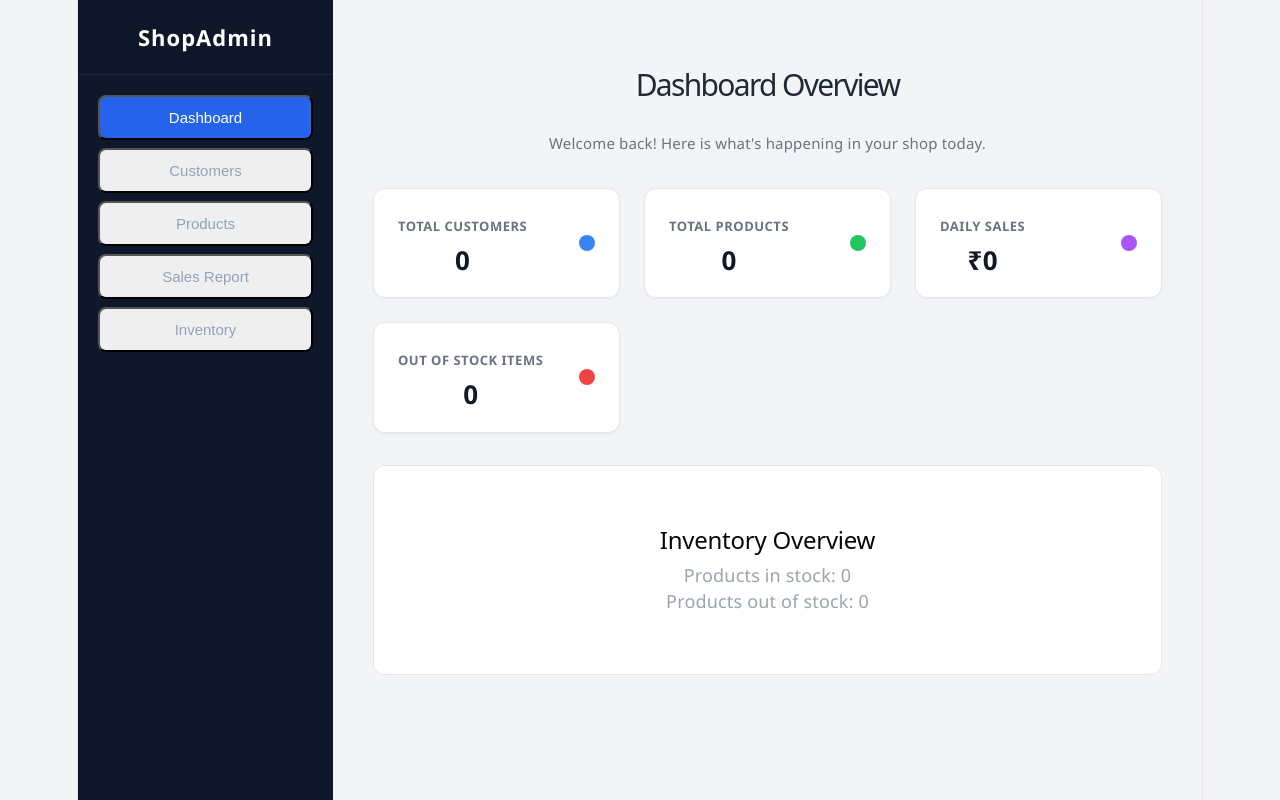
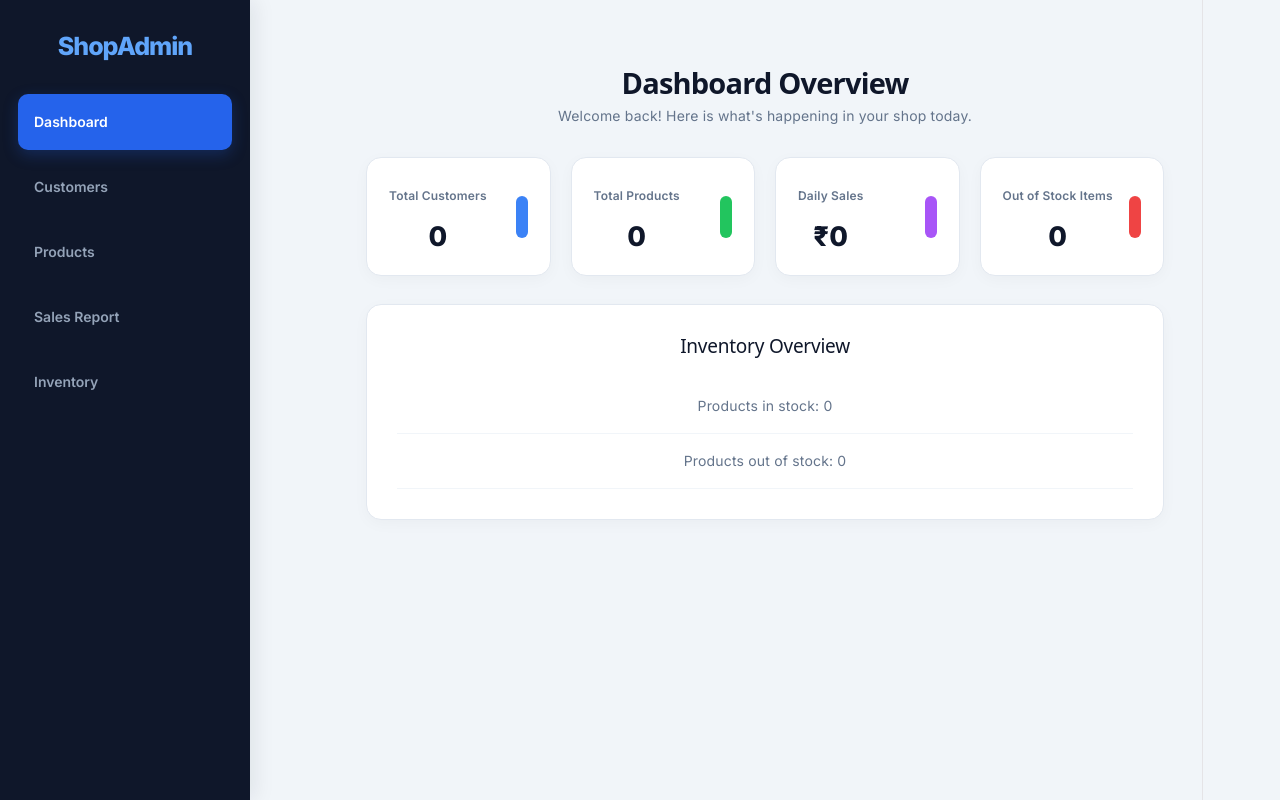
Before and after one commit to skit-devops-2026/DevOps-24ESKCS119, a React (Vite) app: page / in a window 1280 px wide. Built offline with nearby package versions, Linux system fonts and the light colour scheme.

Commit message:
feat: add React product and DashBoard Css From AI

```diff
--- a/src/App.css
+++ b/src/App.css
@@ -1,125 +1,341 @@
+@import url('https://fonts.googleapis.com/css2?family=Inter:wght@400;500;600;700;800&display=swap');
+
 * {
-  box-sizing: border-box;
   margin: 0;
   padding: 0;
+  box-sizing: border-box;
 }
 
 body {
-  font-family: 'Segoe UI', Tahoma, Geneva, Verdana, sans-serif;
-  background-color: #f3f4f6;
+  font-family: 'Inter', sans-serif;
+  background: #f1f5f9;
+  color: #1e293b;
+}
+
+button,
+input {
+  font: inherit;
+}
+
+button {
+  cursor: pointer;
 }
 
 .app-container {
-  display: flex;
-  height: 100vh;
+  min-height: 100vh;
 }
 
 .sidebar {
-  width: 255px;
-  background-color: #0f172a;
+  width: 250px;
+  height: 100vh;
+  position: fixed;
+  top: 0;
+  left: 0;
+  background: #0f172a;
   color: white;
-  display: flex;
-  flex-direction: column;
+  padding: 28px 18px;
+  box-shadow: 5px 0 20px rgba(15, 23, 42, 0.08);
 }
 
 .sidebar-brand {
-  padding: 24px;
-  font-size: 22px;
-  font-weight: bold;
-  border-bottom: 1px solid #1e293b;
-  letter-spacing: 1px;
+  font-size: 25px;
+  font-weight: 800;
+  padding: 5px 14px 35px;
+  color: #60a5fa;
+  letter-spacing: -1px;
 }
 
 .sidebar-nav {
-  padding: 20px;
   display: flex;
   flex-direction: column;
-  gap: 8px;
+  gap: 9px;
 }
 
 .nav-item {
+  border: none;
+  background: transparent;
   color: #94a3b8;
-  text-decoration: none;
-  padding: 12px 16px;
-  border-radius: 8px;
-  font-size: 15px;
-  transition: all 0.2s ease;
+  padding: 15px 16px;
+  text-align: left;
+  border-radius: 10px;
+  font-size: 14px;
+  font-weight: 600;
+  transition: 0.2s;
 }
 
 .nav-item:hover {
-  background-color: #1e293b;
+  background: #1e293b;
   color: white;
 }
 
 .nav-item.active {
-  background-color: #2563eb;
+  background: #2563eb;
   color: white;
-  font-weight: 500;
+  box-shadow: 0 5px 15px rgba(37, 99, 235, 0.25);
 }
 
 .main-content {
-  flex: 1;
-  padding: 40px;
-  overflow-y: auto;
+  margin-left: 250px;
+  padding: 38px;
+  min-height: 100vh;
+}
+
+.content-header {
+  margin-bottom: 30px;
 }
 
 .content-header h1 {
-  font-size: 30px;
-  color: #1f2937;
+  font-size: 29px;
+  font-weight: 800;
+  letter-spacing: -0.8px;
+  color: #0f172a;
+  margin-bottom: 9px;
 }
 
 .content-header p {
-  color: #6b7280;
-  margin-top: 6px;
-  font-size: 15px;
+  font-size: 14px;
+  color: #64748b;
+  line-height: 1.6;
 }
 
 .stats-grid {
   display: grid;
-  grid-template-columns: repeat(auto-fit, minmax(240px, 1fr));
-  gap: 24px;
-  margin-top: 32px;
+  grid-template-columns: repeat(4, minmax(0, 1fr));
+  gap: 20px;
+  margin-bottom: 28px;
 }
 
 .stat-card {
-  background-color: white;
-  padding: 24px;
-  border-radius: 12px;
-  border: 1px solid #e5e7eb;
+  background: white;
+  padding: 25px 22px;
+  border-radius: 15px;
   display: flex;
   justify-content: space-between;
   align-items: center;
-  box-shadow: 0 1px 3px rgba(0,0,0,0.05);
+  gap: 10px;
+  border: 1px solid #e2e8f0;
+  box-shadow: 0 4px 15px rgba(15, 23, 42, 0.03);
+  transition: transform 0.2s, box-shadow 0.2s;
+}
+
+.stat-card:hover {
+  transform: translateY(-4px);
+  box-shadow: 0 10px 25px rgba(15, 23, 42, 0.07);
 }
 
 .stat-title {
-  font-size: 13px;
-  color: #6b7280;
-  text-transform: uppercase;
+  color: #64748b;
+  font-size: 12px;
   font-weight: 600;
-  letter-spacing: 0.5px;
+  margin-bottom: 14px;
 }
 
 .stat-value {
-  font-size: 26px;
-  font-weight: 700;
-  color: #111827;
-  margin-top: 8px;
+  font-size: 27px;
+  font-weight: 800;
+  color: #0f172a;
+  overflow-wrap: anywhere;
 }
 
 .stat-badge {
-  width: 16px;
-  height: 16px;
-  border-radius: 50%;
+  width: 12px;
+  height: 42px;
+  border-radius: 8px;
+  flex-shrink: 0;
 }
 
 .chart-box {
-  margin-top: 32px;
-  background-color: white;
-  padding: 60px;
-  border-radius: 12px;
-  border: 1px solid #e5e7eb;
-  text-align: center;
-  color: #9ca3af;
-  font-weight: 500;
+  background: white;
+  padding: 30px;
+  border: 1px solid #e2e8f0;
+  border-radius: 15px;
+  box-shadow: 0 4px 15px rgba(15, 23, 42, 0.03);
+  margin-top: 25px;
 }
+
+.chart-box h2 {
+  font-size: 19px;
+  margin-bottom: 22px;
+  color: #0f172a;
+}
+
+.chart-box p {
+  padding: 14px 0;
+  color: #64748b;
+  border-bottom: 1px solid #f1f5f9;
+  font-size: 14px;
+}
+
+/* Product form */
+
+.product-form {
+  background: white;
+  padding: 24px;
+  border: 1px solid #e2e8f0;
+  border-radius: 15px;
+  display: grid;
+  grid-template-columns: repeat(2, minmax(0, 1fr));
+  gap: 16px;
+  margin-bottom: 22px;
+  box-shadow: 0 4px 15px rgba(15, 23, 42, 0.03);
+}
+
+.product-form input,
+.search-input {
+  width: 100%;
+  padding: 13px 15px;
+  background: #f8fafc;
+  border: 1px solid #cbd5e1;
+  border-radius: 9px;
+  outline: none;
+  color: #0f172a;
+  font-size: 14px;
+  transition: 0.2s;
+}
+
+.product-form input:focus,
+.search-input:focus {
+  border-color: #3b82f6;
+  box-shadow: 0 0 0 3px rgba(59, 130, 246, 0.12);
+  background: white;
+}
+
+.product-form button {
+  grid-column: 1 / -1;
+  background: #2563eb;
+  color: white;
+  padding: 14px;
+  border: none;
+  border-radius: 9px;
+  font-weight: 700;
+  transition: 0.2s;
+}
+
+.product-form button:hover {
+  background: #1d4ed8;
+  transform: translateY(-1px);
+}
+
+.search-input {
+  max-width: 350px;
+  margin-bottom: 20px;
+  background: white;
+}
+
+.table-container {
+  width: 100%;
+  overflow-x: auto;
+  background: white;
+  border: 1px solid #e2e8f0;
+  border-radius: 15px;
+  box-shadow: 0 4px 15px rgba(15, 23, 42, 0.03);
+}
+
+table {
+  width: 100%;
+  border-collapse: collapse;
+  text-align: left;
+}
+
+thead {
+  background: #f8fafc;
+}
+
+th {
+  color: #64748b;
+  font-size: 12px;
+  text-transform: uppercase;
+  letter-spacing: 0.5px;
+  font-weight: 700;
+}
+
+th,
+td {
+  padding: 18px 20px;
+  border-bottom: 1px solid #e2e8f0;
+  white-space: nowrap;
+}
+
+td {
+  font-size: 14px;
+  color: #334155;
+}
+
+tbody tr:hover {
+  background: #f8fafc;
+}
+
+tbody tr:last-child td {
+  border-bottom: none;
+}
+
+.delete-btn {
+  background: #fee2e2;
+  color: #dc2626;
+  border: none;
+  padding: 8px 13px;
+  border-radius: 7px;
+  font-size: 12px;
+  font-weight: 700;
+}
+
+.delete-btn:hover {
+  background: #fecaca;
+}
+
+/* Responsive design */
+
+@media (max-width: 1100px) {
+  .stats-grid {
+    grid-template-columns: repeat(2, minmax(0, 1fr));
+  }
+
+  .main-content {
+    padding: 28px;
+  }
+}
+
+@media (max-width: 700px) {
+  .sidebar {
+    width: 100%;
+    height: auto;
+    position: relative;
+    padding: 15px;
+  }
+
+  .sidebar-brand {
+    padding: 5px 8px 18px;
+  }
+
+  .sidebar-nav {
+    flex-direction: row;
+    flex-wrap: wrap;
+  }
+
+  .nav-item {
+    padding: 10px;
+    font-size: 12px;
+  }
+
+  .main-content {
+    margin-left: 0;
+    padding: 22px 15px;
+  }
+
+  .stats-grid {
+    grid-template-columns: 1fr;
+  }
+
+  .product-form {
+    grid-template-columns: 1fr;
+    padding: 17px;
+  }
+
+  .product-form button {
+    grid-column: auto;
+  }
+
+  .content-header h1 {
+    font-size: 24px;
+  }
+}
```
